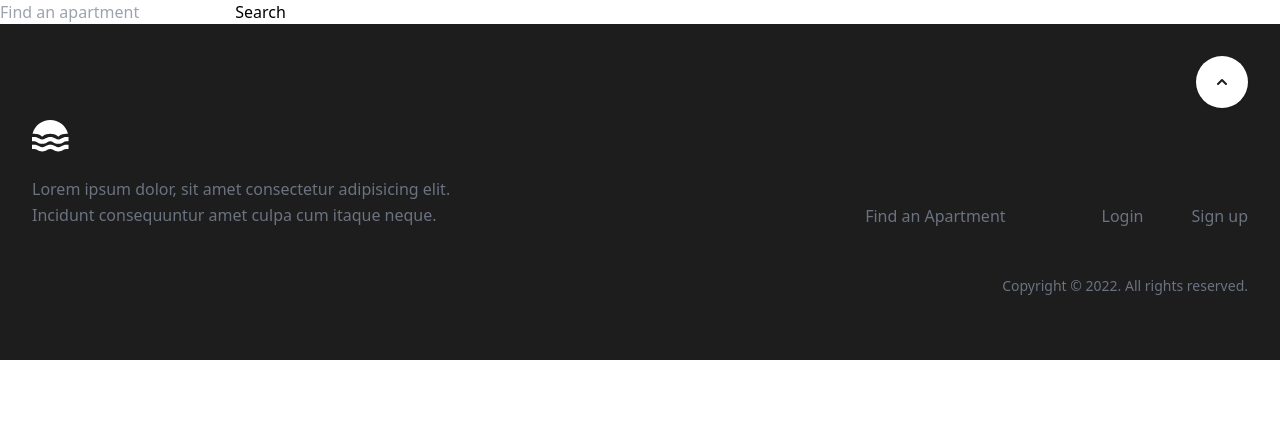
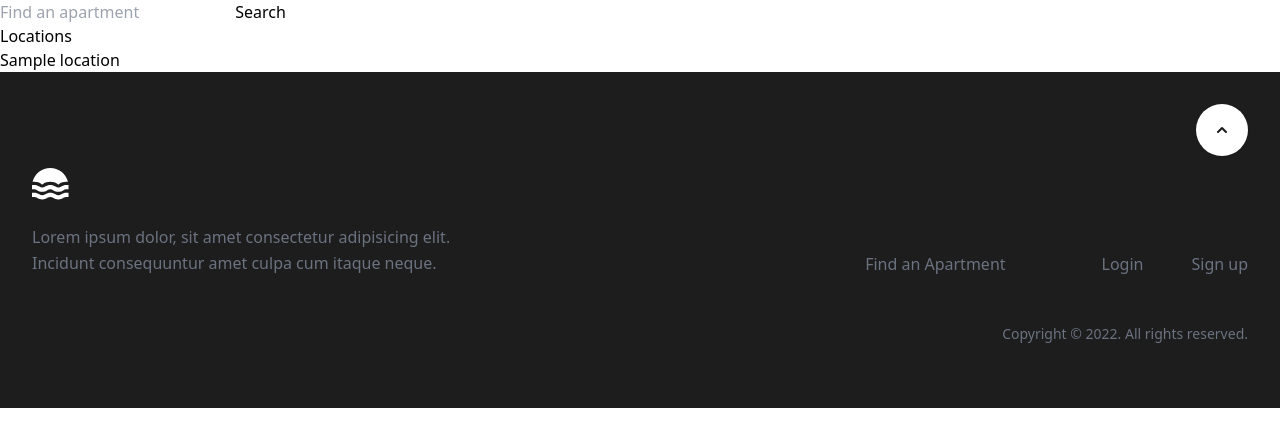
Before and after one commit to HarunaDev/realtor-marketplace, a Django app: page /listings/ in a window 1280 px wide. Shown: the part 80-527 px from the top of the page. Run offline with Django 5.2, Linux system fonts and the light colour scheme; tables that the repository leaves empty hold one stand-in row (values such as "Sample post"); some libraries are stand-ins or nearby versions.

Commit message:
added functionality to search through categories

```diff
--- a/realagent/listing/templates/listing/listings.html
+++ b/realagent/listing/templates/listing/listings.html
@@ -11,6 +11,16 @@
     <button>Search</button>
 </form>
 
+<p>Locations</p>
+
+<ul>
+   {% for location in locations %}
+    <li>
+        <a href="{% url 'listing:listings' %}?query={{ query }}&location={{ location.id }}">{{ location }}</a>
+    </li>
+   {% endfor %}
+</ul>
+
 {% for property in listings %}
 <img src="{{property.thumbnail.url}}" alt="{{property.title}}">
 {% endfor %}
--- a/realagent/listing/views.py
+++ b/realagent/listing/views.py
@@ -10,15 +10,20 @@ def listings(request):
     query = request.GET.get('query', '')
     listings = Listing.objects.filter(is_sold=False)
     locations = Location.objects.all()
-    # location_id = request.GET.get('location', 0)
+    location_id = request.GET.get('location', 0)
     account_type = None
     if request.user.is_authenticated:
         account_type = request.user.userprofile.profile_type
+
+    if location_id:
+        listings = listings.filter(location_id=location_id)
     if query:
         listings = listings.filter(Q(title__icontains=query) | Q(description__icontains=query))
     return render(request, 'listing/listings.html', {
         'listings': listings,
         'query': query,
+        'locations': locations,
+        'location_id': int(location_id),
         'account_type': account_type
     })
 
```
